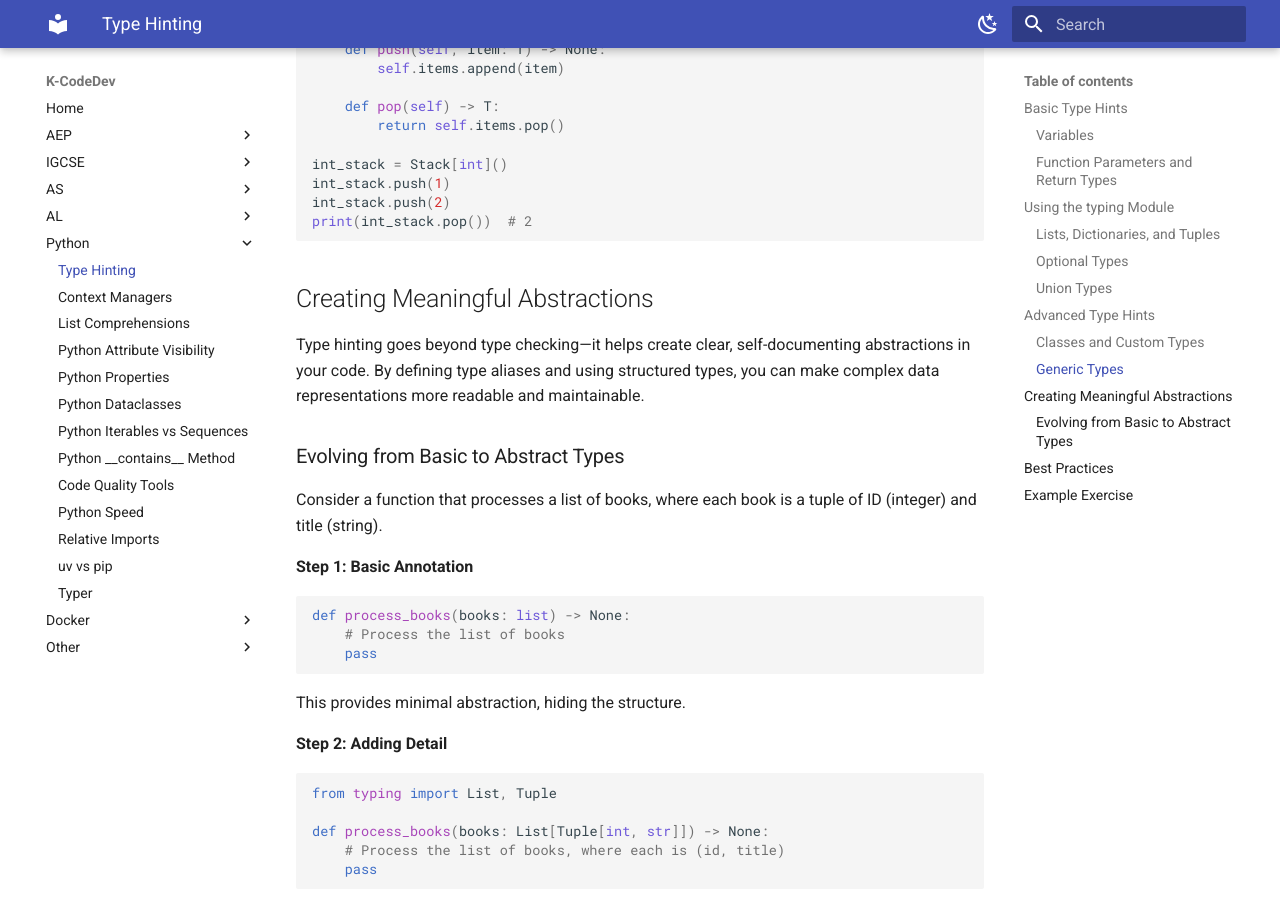
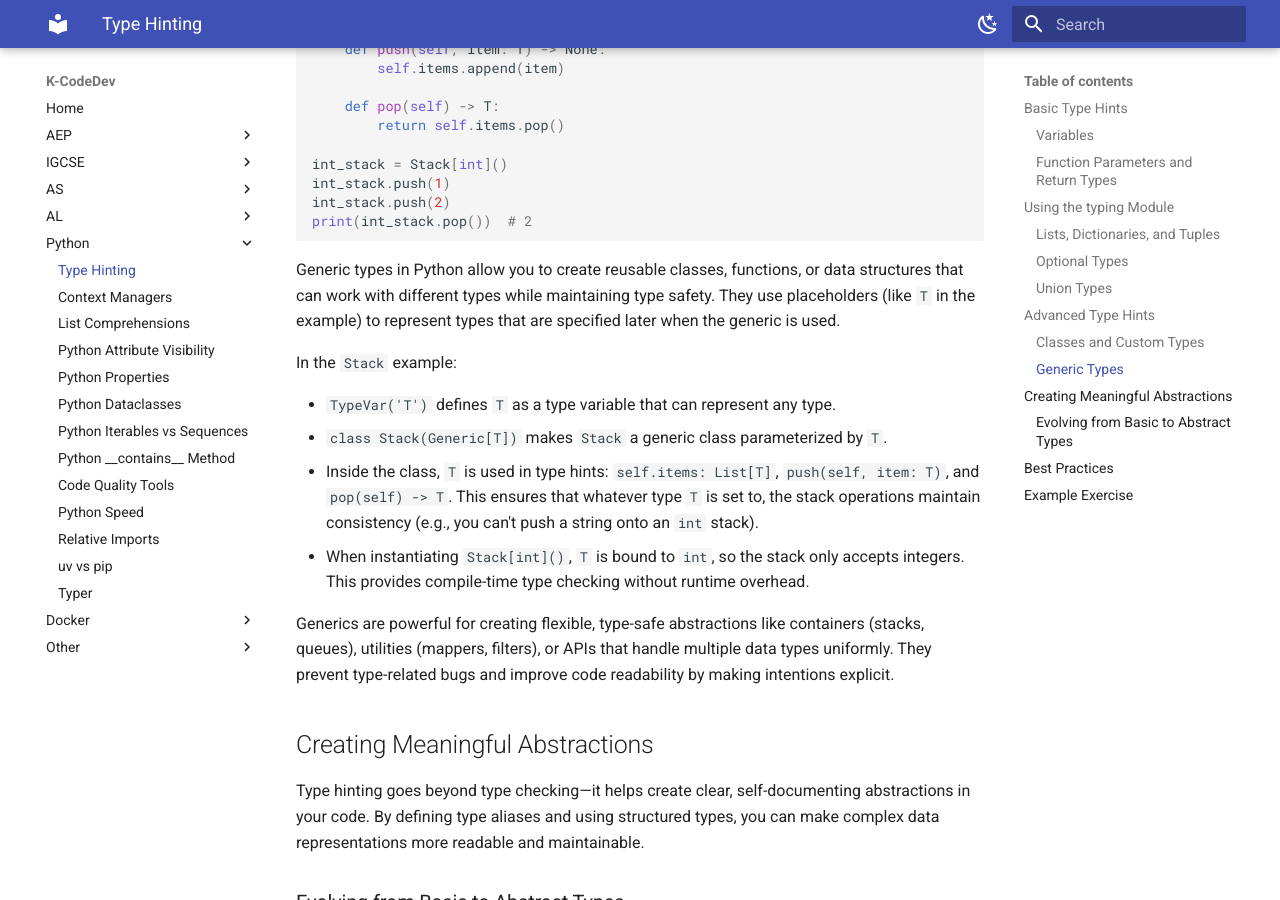
Before and after one commit to kcodedev/mkdocs, an MkDocs documentation site: the page built from docs/Python/type-hinting.md, in a window 1280 px wide and 900 px high, scrolled down 2213 px. Built offline with MkDocs 1.6.1 and Material for MkDocs 9.7.7, drawn with Linux system fonts in a browser that asks for light colours.

Commit message:
Add explanation of generic types to type-hinting.md

````diff
--- a/docs/Python/type-hinting.md
+++ b/docs/Python/type-hinting.md
@@ -108,6 +108,17 @@ int_stack.push(1)
 int_stack.push(2)
 print(int_stack.pop())  # 2
 ```
+Generic types in Python allow you to create reusable classes, functions, or data structures that can work with different types while maintaining type safety. They use placeholders (like `T` in the example) to represent types that are specified later when the generic is used.
+
+In the `Stack` example:
+
+- `TypeVar('T')` defines `T` as a type variable that can represent any type.
+- `class Stack(Generic[T])` makes `Stack` a generic class parameterized by `T`.
+- Inside the class, `T` is used in type hints: `self.items: List[T]`, `push(self, item: T)`, and `pop(self) -> T`. This ensures that whatever type `T` is set to, the stack operations maintain consistency (e.g., you can't push a string onto an `int` stack).
+- When instantiating `Stack[int]()`, `T` is bound to `int`, so the stack only accepts integers. This provides compile-time type checking without runtime overhead.
+
+Generics are powerful for creating flexible, type-safe abstractions like containers (stacks, queues), utilities (mappers, filters), or APIs that handle multiple data types uniformly. They prevent type-related bugs and improve code readability by making intentions explicit.
+
 
 ## Creating Meaningful Abstractions
 
````
